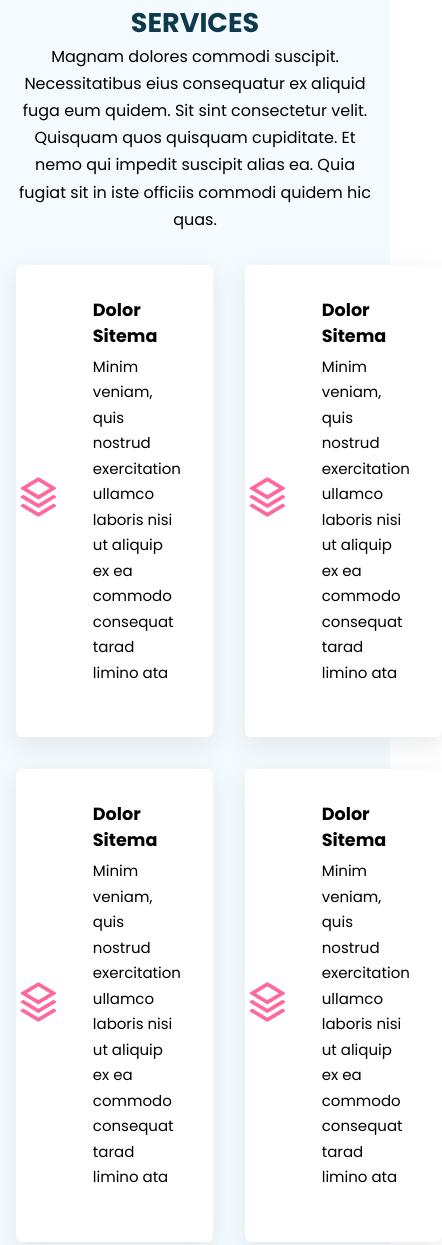
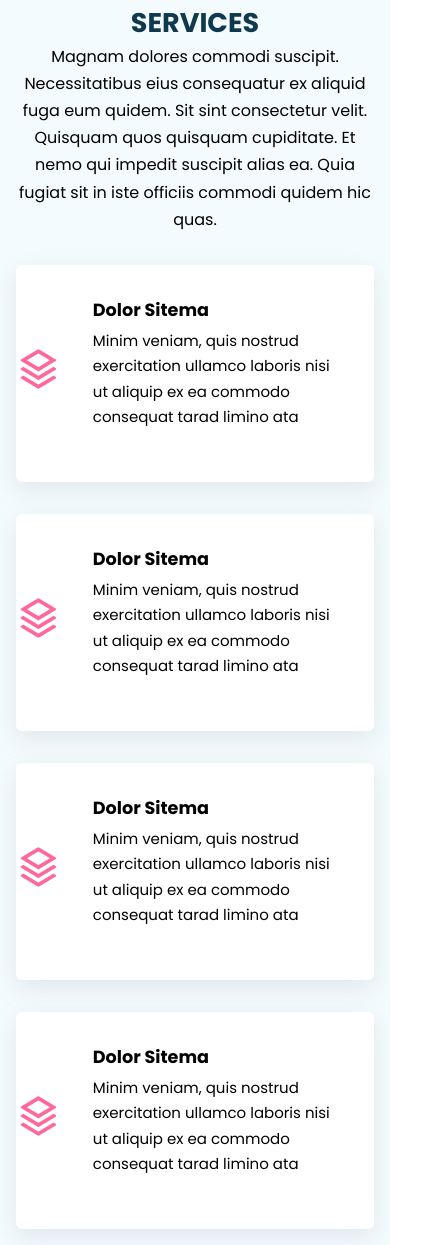
Before and after one commit to SuhasKamble/Butterfly-Website-Template, a plain HTML site: page index.html in a window 390 px wide. Shown: the part 2913-4158 px from the top of the page, 442 px wide, since content can reach past the window. Drawn offline with nearby package versions, Linux system fonts and the light colour scheme.

Commit message:
added styles

```diff
--- a/style.css
+++ b/style.css
@@ -638,10 +638,12 @@ footer span {
   }
   .team-container,
   .contact-container,
-  .photo-container,
   .topFooter-container,
   .services-container,
   .input-container {
+    grid-template-columns: 1fr;
+  }
+  .photo-container {
     grid-template-columns: 1fr 1fr;
   }
   .counts-container {
```
